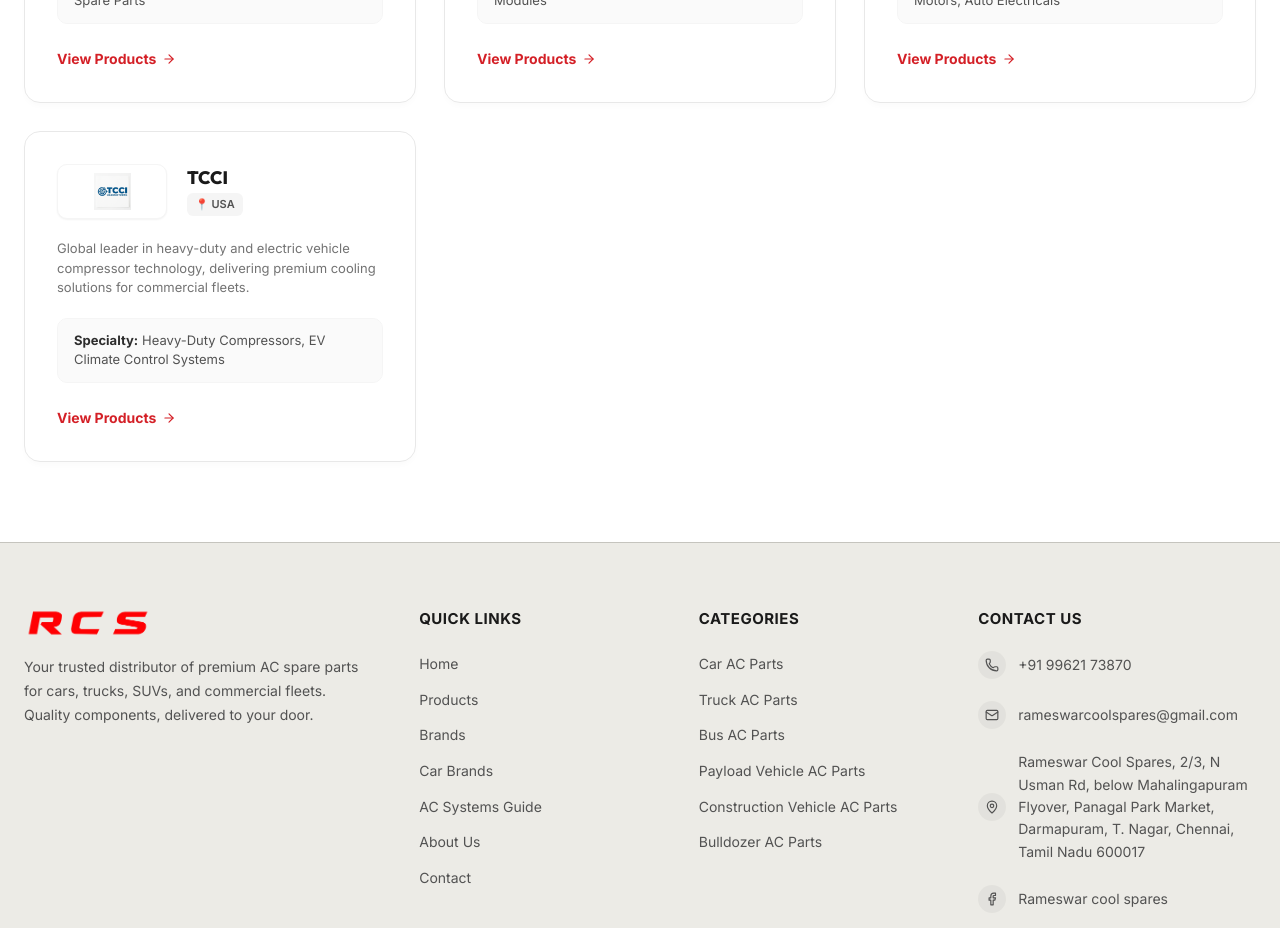
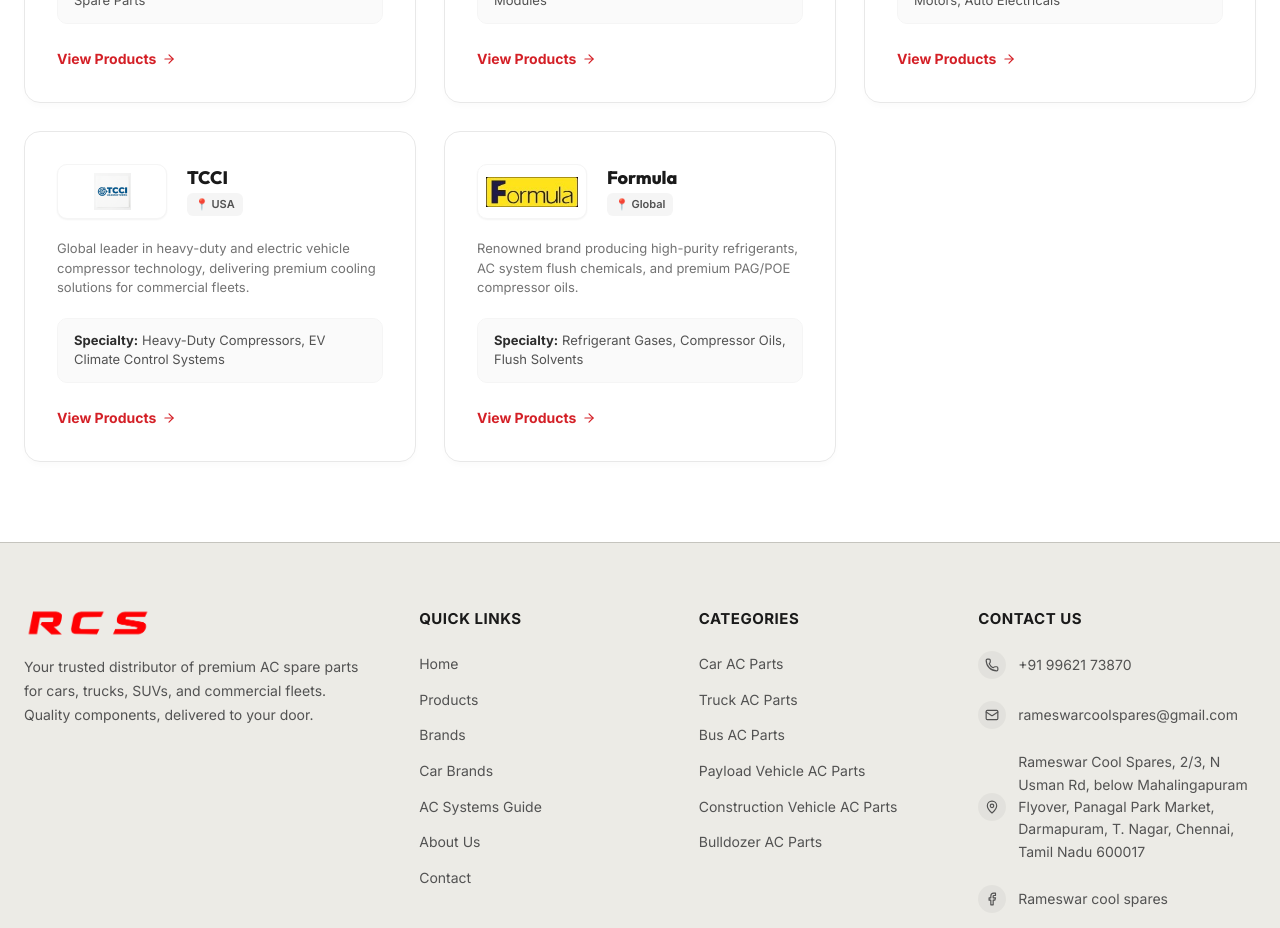
Before and after one commit to theonlynirmal7/rcs-inc, a React (Vite) app: page /brands in a window 1280 px wide. Shown: the part 4180-5108 px from the top of the page. Built offline with nearby package versions, Linux system fonts and the light colour scheme; no server answers.

Commit message:
Update website changes

```diff
--- a/src/data/products.js
+++ b/src/data/products.js
@@ -1292,5 +1292,6 @@ export const brands = [
   'Tata',
   'Taco International',
   'Lucas TVS',
-  'TCCI'
+  'TCCI',
+  'Formula'
 ];
--- a/src/pages/Brands.jsx
+++ b/src/pages/Brands.jsx
@@ -174,6 +174,11 @@ const brandInfo = {
     origin: 'USA',
     specialty: 'Heavy-Duty Compressors, EV Climate Control Systems',
   },
+  'Formula': {
+    desc: 'Renowned brand producing high-purity refrigerants, AC system flush chemicals, and premium PAG/POE compressor oils.',
+    origin: 'Global',
+    specialty: 'Refrigerant Gases, Compressor Oils, Flush Solvents',
+  },
 };
 
 const brandLogos = {
@@ -210,6 +215,7 @@ const brandLogos = {
   'Tata': '/brand-logos/tata.png',
   'Lucas TVS': '/manufacturer-logos/lucas_tvs.png',
   'TCCI': '/manufacturer-logos/tcci.png',
+  'Formula': '/manufacturer-logos/formula.png',
 };
 
 export default function Brands() {
```
Also changed, not shown: public/manufacturer-logos/formula.png (added).
